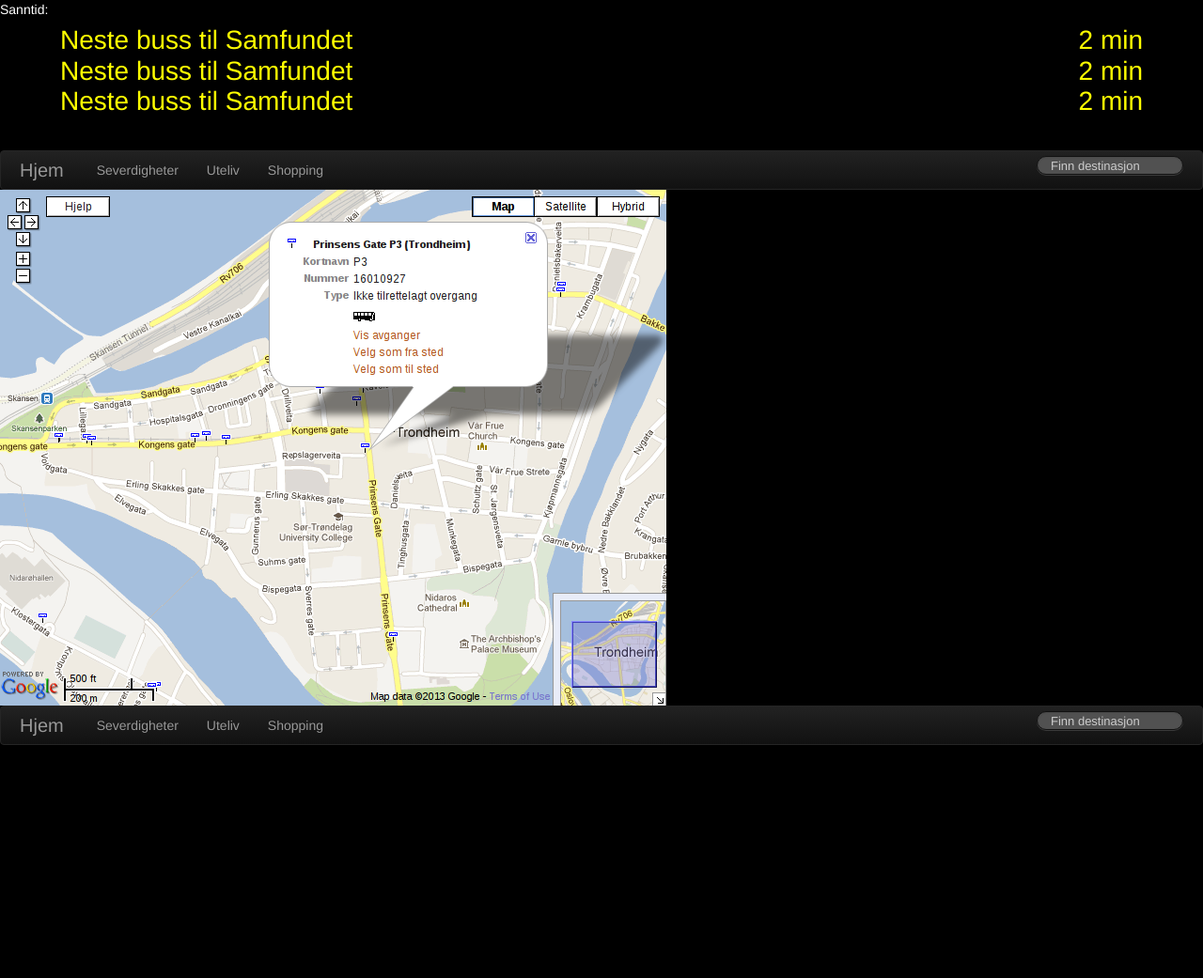
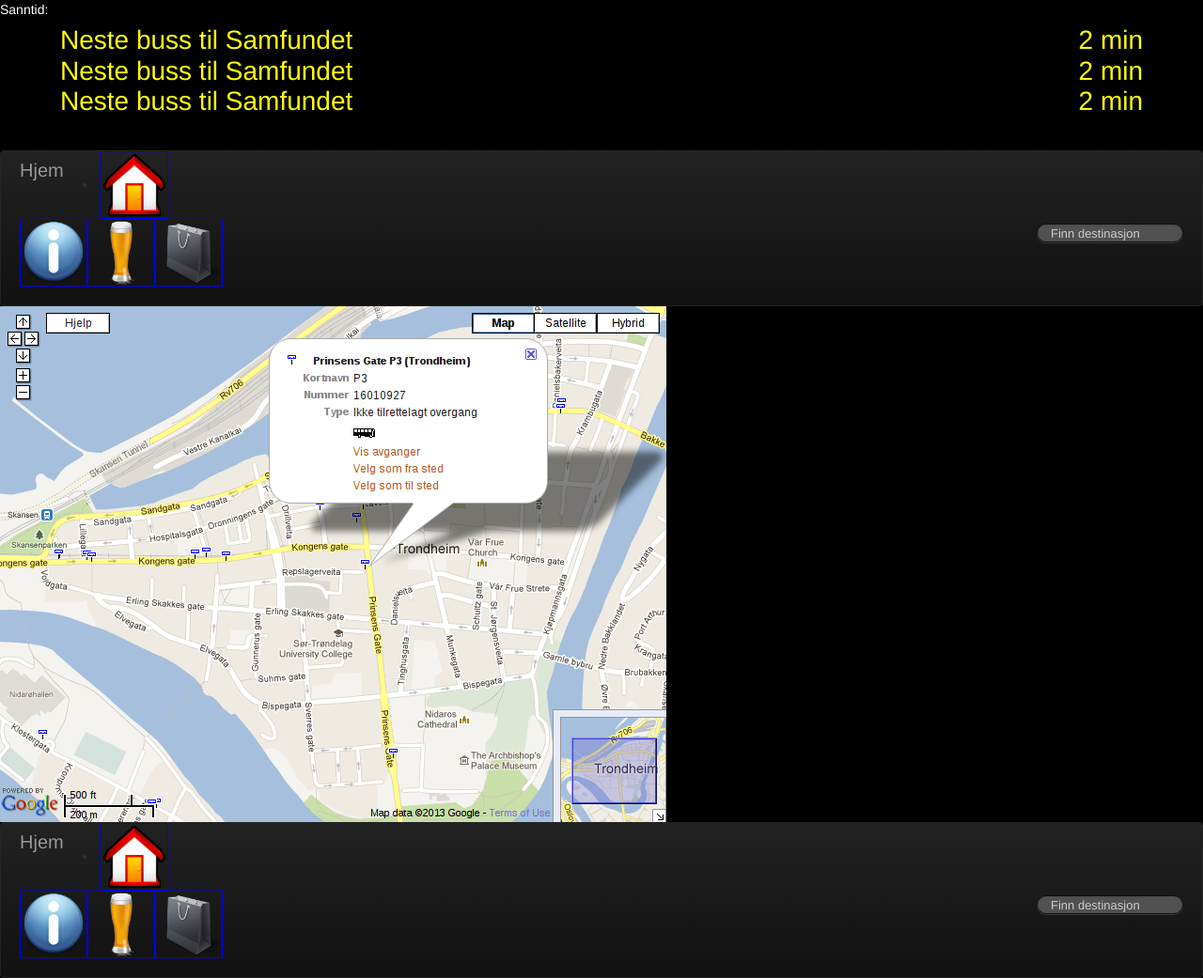
Before and after one commit to magnuskiro/ATBdemo, a PHP site: page /index.php in a window 1280 px wide. Shown: the whole page at 94% size. Before the commit the page ends 793 px from the top, so only its background shows below. Run offline with PHP 8.4, Linux system fonts and the light colour scheme; some libraries are stand-ins or nearby versions.

Commit message:
embed icons

```diff
--- a/head.php
+++ b/head.php
@@ -7,6 +7,7 @@
 
     <!-- Le styles -->
     <link href="bootstrap.css" rel="stylesheet">
+    <link href="menu.css" rel="stylesheet">
     <link href="bootstrap-responsive.css" rel="stylesheet">
     <link href="st.css" rel="stylesheet">
 
--- a/menu.css
+++ b/menu.css
@@ -1,2 +1,6 @@
 
-:q
+.icon {
+    border: 1px solid blue;
+    width: 70px;
+    height: 70px;
+}
--- a/menu.php
+++ b/menu.php
@@ -1,12 +1,12 @@
 <div class="navbar navbar-inverse" style="position: static;">
               <div class="navbar-inner">
                 <div class="container">
-                  <a class="brand" href="index.php">Hjem</a>
+                    <li><img class="icon" src="icons/home.png"><a class="brand" href="index.php">Hjem</a></img></li>
                     <ul class="nav">
                       <!-- <li class="active"><a href="#">Severdigheter</a></li>-->
-                      <li><a href="turist.php">Severdigheter</a></li>
-                      <li><a href="restaurant.php">Uteliv</a></li>
-                      <li><a href="shopping.php">Shopping</a></li>
+                      <li><img class="icon" src="icons/info.png"><a href="turist.php"></a></img></li>
+                      <li><img class="icon" src="icons/beer.png"><a href="turist.php"></a></img></li>
+                      <li><img class="icon" src="icons/shopping.png"><a href="turist.php"></a></img></li>
                     </ul>
 
                     <form class="navbar-search pull-right" action="">
```
